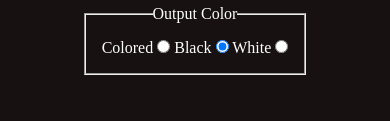
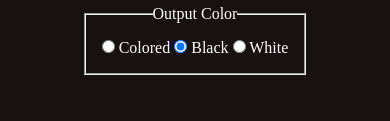
Before and after one commit to prince-thind/etch-a-sketch, a plain HTML site: page index.html in a window 390 px wide. Shown: the part 197-318 px from the top of the page. Drawn offline with Linux system fonts and the light colour scheme.

Commit message:
improve color input design

```diff
--- a/index.html
+++ b/index.html
@@ -27,12 +27,12 @@
         <form id="color-input">
             <fieldset class="color-buttons">
                 <legend class="color-legend">Output Color</legend>
+                <input type="radio" class="color" name="color" id="color" value="colored">
                 <label for="color">Colored</label>
-                <input type="radio" class="color" name="color" id="color" value="colored">
+                <input type="radio" class="color" name="color" id="black" value="black" checked>
                 <label for="black">Black</label>
-                <input type="radio" class="black" name="color" id="black" value="black" checked>
+                <input type="radio" class="color" name="color" id="white" value="white">
                 <label for="white">White</label>
-                <input type="radio" class="white" name="color" id="white" value="white">
             </fieldset>
         </form>
         <div class="matrix main-frame" id="matrix"></div>
--- a/style.css
+++ b/style.css
@@ -26,6 +26,9 @@ body {
   padding:1rem 10rem;
   width: max-content;
   margin: 0 auto;
+}
+.color{
+  margin-left:2rem;
 }
 .color-legend{
   margin:0 auto;
@@ -91,6 +94,9 @@ body {
   .color-buttons{
     padding:1rem;
   }
+  .color{
+    margin:0;
+  }
 }
 
 @media (hover: none) {
```
